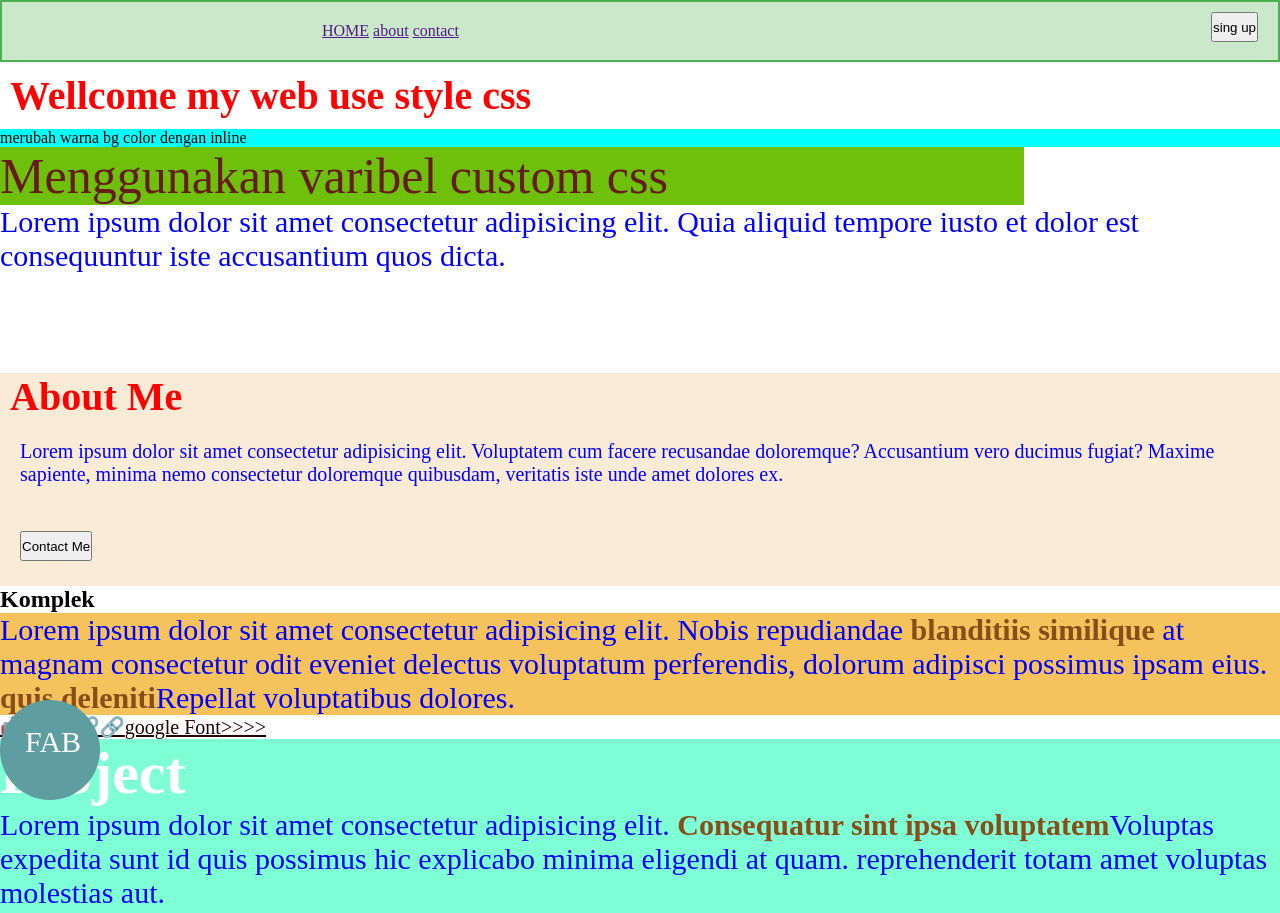
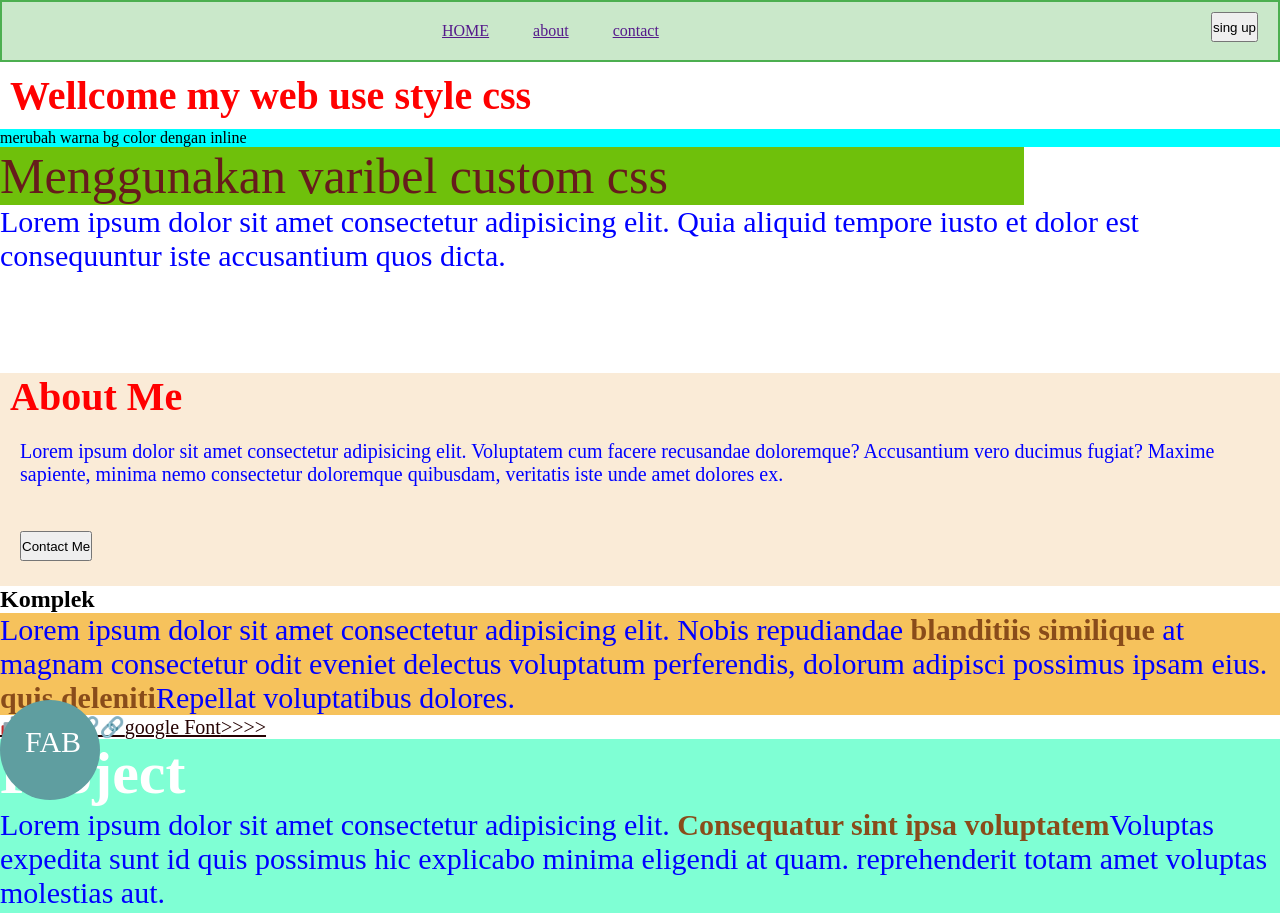
Before and after one commit to SepriyanGunawan/styling-css-in-html, a plain HTML site: page index.html in a window 1280 px wide. Shown: the top 913 px of the page. Drawn offline with Linux system fonts and the light colour scheme.

Commit message:
fix:repaire pisition fixed style css  in class fab

```diff
--- a/style/style.css
+++ b/style/style.css
@@ -95,7 +95,8 @@ header {
 }
 header a {
   position: relative;
-  right: -300px;
+  padding: 0 20px;
+  right: -400px;
 }
 header button {
   position: absolute;
@@ -108,7 +109,7 @@ header button {
   padding: 15px;
   background-color: cadetblue;
   border-radius: 50%;
-  position: sticky;
+  position: fixed;
   bottom: 0;
   left: 0;
 }
```
